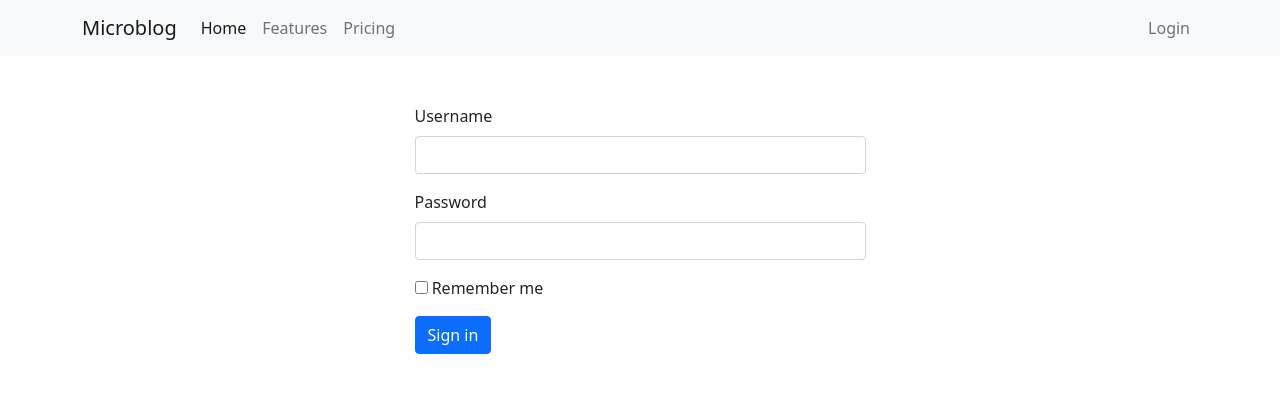
After one commit to TareqMonwer/flask-microblog, a Flask app: page /login in a window 1280 px wide. The commit adds this page. Shown: the top 393 px of the page. Run offline with Flask 2, Linux system fonts and the light colour scheme.

Commit message:
ch3: creating forms with wt-forms.

```diff
--- a/app/__init__.py
+++ b/app/__init__.py
@@ -1,5 +1,7 @@
 from flask import Flask
+from app.config import Config
 
 app = Flask(__name__)
+app.config.from_object(Config)
 
 from app import routes
--- /dev/null
+++ b/app/config.py
@@ -0,0 +1,5 @@
+import os
+
+
+class Config:
+    SECRET_KEY = os.environ.get('SECRET_KEY', 'bgsasfd$@adsfasf')
--- /dev/null
+++ b/app/forms.py
@@ -0,0 +1,11 @@
+from flask_wtf import FlaskForm
+from wtforms import StringField, BooleanField, SubmitField, PasswordField
+from wtforms import validators
+from wtforms.validators import DataRequired
+
+
+class LoginForm(FlaskForm):
+    username = StringField('Username', validators=[DataRequired(), ])
+    password = PasswordField('Password', validators=[DataRequired(), ])
+    remember_me = BooleanField('Remember me')
+    submit = SubmitField('Sign in')
--- a/app/routes.py
+++ b/app/routes.py
@@ -1,5 +1,6 @@
 from flask import render_template
 from app import app
+from app.forms import LoginForm
 
 
 @app.route('/')
@@ -9,3 +10,12 @@ def index():
         'teitle': 'Interactive Learning'
     }
     return render_template('index.html', **context)
+
+
+@app.route('/login')
+def login():
+    context = {
+        'form': LoginForm(),
+        'title': 'Sign In'
+    }
+    return render_template('login.html', **context)
--- /dev/null
+++ b/app/templates/_navbar.html
@@ -0,0 +1,27 @@
+<nav class="navbar navbar-expand-lg navbar-light bg-light">
+    <div class="container">
+        <a class="navbar-brand" href="#">Microblog</a>
+        <button class="navbar-toggler" type="button" data-bs-toggle="collapse" data-bs-target="#navbarText"
+                aria-controls="navbarText" aria-expanded="false" aria-label="Toggle navigation">
+            <span class="navbar-toggler-icon"></span>
+        </button>
+        <div class="collapse navbar-collapse" id="navbarText">
+            <ul class="navbar-nav me-auto mb-2 mb-lg-0">
+                <li class="nav-item">
+                    <a class="nav-link active" aria-current="page" href="#">Home</a>
+                </li>
+                <li class="nav-item">
+                    <a class="nav-link" href="#">Features</a>
+                </li>
+                <li class="nav-item">
+                    <a class="nav-link" href="#">Pricing</a>
+                </li>
+            </ul>
+            <ul class="navbar-nav ml-auto mb-2 mb-lg-0">
+                <li class="nav-item">
+                    <a class="nav-link" href="#">Login</a>
+                </li>
+            </ul>
+        </div>
+    </div>
+</nav>
--- a/app/templates/base.html
+++ b/app/templates/base.html
@@ -10,11 +10,12 @@
     {% else %}
     <title>Project Microblog</title>
     {% endif %}
+    <link href="https://cdn.jsdelivr.net/npm/bootstrap@5.0.2/dist/css/bootstrap.min.css" rel="stylesheet"
+        integrity="sha384-EVSTQN3/azprG1Anm3QDgpJLIm9Nao0Yz1ztcQTwFspd3yD65VohhpuuCOmLASjC" crossorigin="anonymous">
 </head>
 
 <body>
-    <h1>Project Microblog</h1>
-
+    {% include '_navbar.html' %}
     {% block main %} {% endblock %}
 </body>
 
--- /dev/null
+++ b/app/templates/login.html
@@ -0,0 +1,32 @@
+{% extends 'base.html' %}
+
+{% block main %}
+<div class="container mt-5">
+    <div class="row justify-content-center">
+        <div class="col-5">
+            <form action="">
+                {{ form.hidden_tag() }}
+
+                <div class="mb-3">
+                    <!-- <label for="exampleFormControlInput1" class="form-label">Email address</label> -->
+                    {{ form.username.label(class="form-label") }} <br>
+                    <!-- <input type="email" class="form-control" id="exampleFormControlInput1" placeholder="name@example.com"> -->
+                    {{ form.username(size=32, class="form-control") }}
+                </div>
+                <div class="mb-3">
+                    <!-- <label for="exampleFormControlTextarea1" class="form-label">Example textarea</label> -->
+                    {{ form.password.label(class="form-label") }} <br>
+                    <!-- <textarea class="form-control" id="exampleFormControlTextarea1" rows="3"></textarea> -->
+                    {{ form.password(size=32, class="form-control") }}
+                </div>
+                <div class="mb-3">
+                    {{ form.remember_me() }} {{ form.remember_me.label }}
+                </div>
+                <div>
+                    {{ form.submit(class="btn btn-primary") }}
+                </div>
+            </form>
+        </div>
+    </div>
+</div>
+{% endblock %}
```
